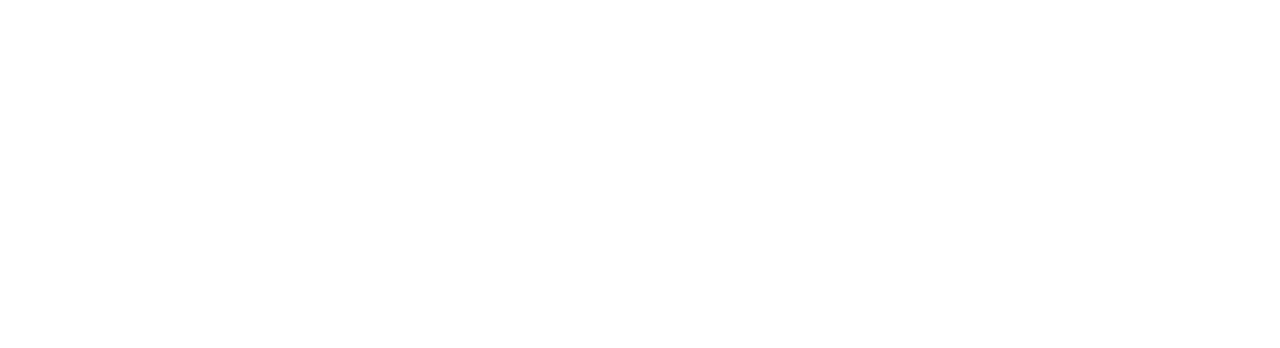
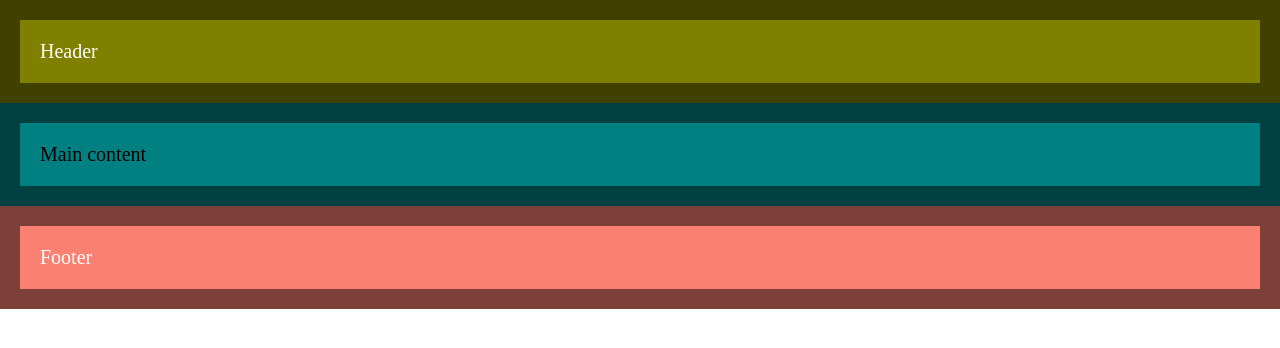
Before and after one commit to trevorjdobson/seattle-201n9, a plain HTML site: page class-04-links-functions-css_layout/lecture-code/index.html in a window 1280 px wide. Drawn offline with Linux system fonts and the light colour scheme.

Commit message:
box model demo

```diff
--- a/class-04-links-functions-css_layout/lecture-code/index.html
+++ b/class-04-links-functions-css_layout/lecture-code/index.html
@@ -2,9 +2,14 @@
 <html>
   <head>
     <meta charset="utf-8">
-    <title>Functions</title>
+    <title>Box Model Demo</title>
+    <link rel="stylesheet" href="style.css">
   </head>
   <body>
-    <h1></h1>
+    <div id="wrapper">
+      <header>Header</header>
+      <main>Main content</main>
+      <footer>Footer</footer>
+    </div>
   </body>
 </html>
--- a/class-04-links-functions-css_layout/lecture-code/style.css
+++ b/class-04-links-functions-css_layout/lecture-code/style.css
@@ -0,0 +1,26 @@
+/* General styles */
+
+body {
+  margin: 0;
+}
+
+#wrapper * {
+  padding: 20px;
+  font-size: 20px;
+   border: 20px solid rgba(0, 0, 0, 0.5);
+}
+
+/* specific boxes */
+
+#wrapper header, #wrapper footer {
+  background-color: salmon;
+  color: white;
+}
+
+#wrapper main {
+  background-color: teal;
+}
+
+#wrapper header {
+  background-color: olive;
+}
```
